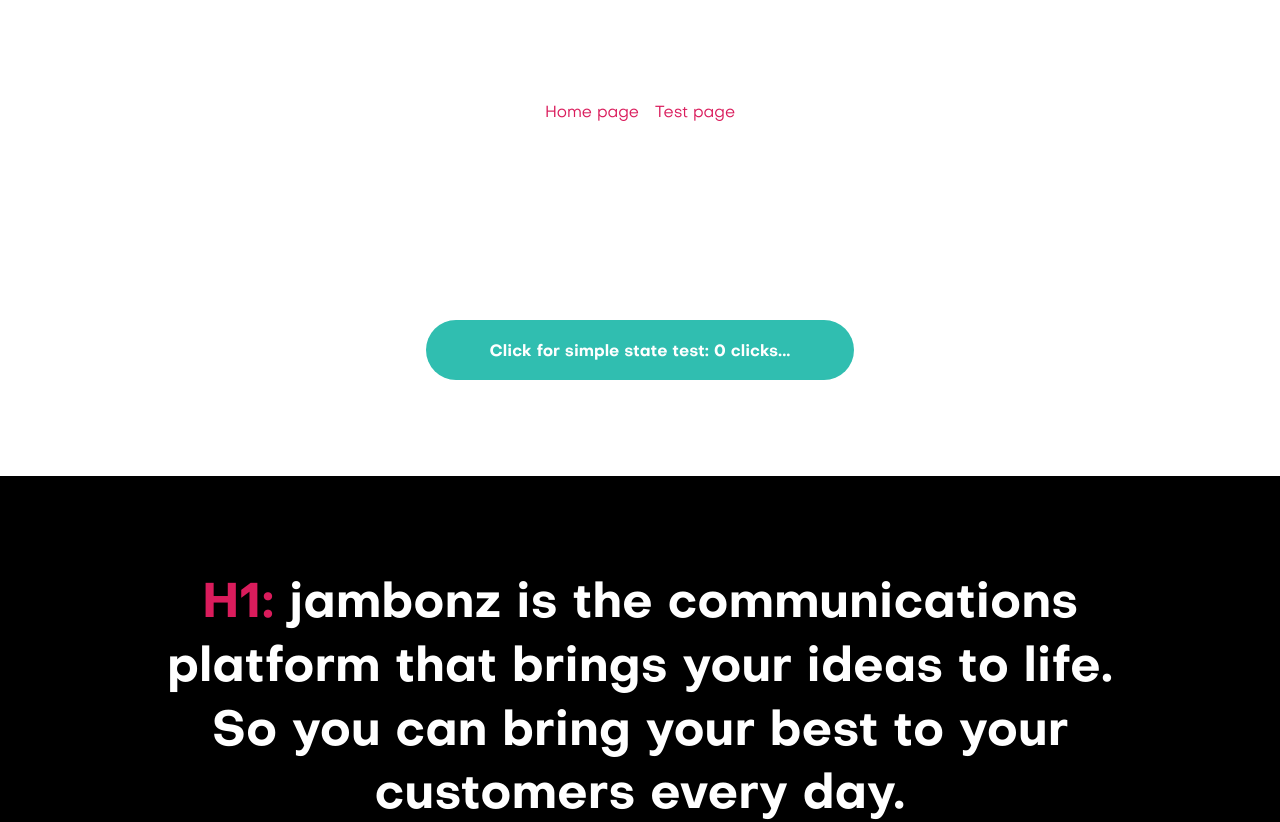
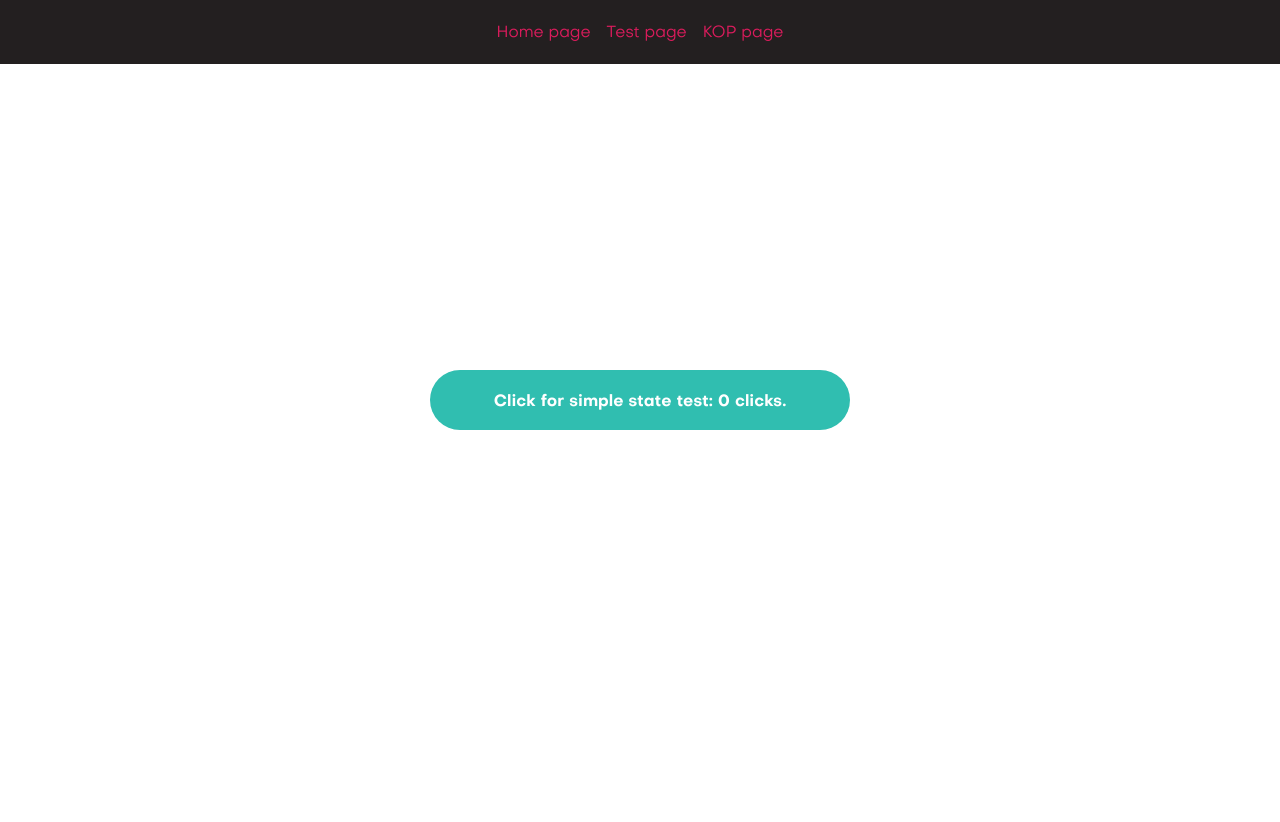
Before and after one commit to jambonz/jambonz-ui, a React app: page / in a window 1280 px wide. Shown: the top 822 px of the page. After the commit the page ends 800 px from the top, so only its background shows below. Built offline with nearby package versions, Linux system fonts and the light colour scheme; the HTML template or start-up script is replaced by a standard one.

Commit message:
flex ico svg and test-app updates

```diff
--- a/src/js/button.tsx
+++ b/src/js/button.tsx
@@ -56,7 +56,6 @@
   const { small = false, subStyle, mainStyle, ...restProps } = props;
   const classes: ClassNameMap = {
     'btn': true,
-    [`btn--${mainStyle}`]: true,
   };
 
   if (mainStyle) {
--- a/src/styles/_icons.scss
+++ b/src/styles/_icons.scss
@@ -5,12 +5,13 @@
 }
 
 .ico {
-  display: inline-block;
+  display: inline-flex;
+  justify-content: center;
+  align-items: center;
   background-color: vars.$jambonz;
   width: vars.$icon-size-1;
   height: vars.$icon-size-1;
   border-radius: 100%;
-  position: relative;
 
   @media (max-width: vars.$width-mobile) {
     width: vars.$icon-size-2;
@@ -19,10 +20,6 @@
 
   svg {
     stroke: vars.$white;
-    position: absolute;
-    left: 50%;
-    top: 50%;
-    transform: translate(-50%, -50%);
     width: 22px;
     height: 22px;
 
--- a/test-app/src/app.tsx
+++ b/test-app/src/app.tsx
@@ -10,8 +10,9 @@
 } from 'react-router-dom';
 
 /** Local imports */
-import HomePage from './home';
-import TestPage from './test';
+import KOPPage from './pages/kop';
+import HomePage from './pages/home';
+import TestPage from './pages/test';
 import { StateProvider } from './state';
 
 /** Style imports */
@@ -19,7 +20,7 @@
 
 const AppLayout = () => (
   <>
-    <nav className="wrap pad" style={{ textAlign: 'center' }}>
+    <nav className="wrap bg--dark" style={{ textAlign: 'center', paddingTop: '16px', paddingBottom: '16px', position: 'sticky', top: 0 }}>
       <ul style={{ display: 'flex', justifyContent: 'center' }}>
         <li style={{ padding: '8px' }}>
           <Link to="/">Home page</Link>
@@ -27,9 +28,14 @@
         <li style={{ padding: '8px' }}>
           <Link to="/test">Test page</Link>
         </li>
+        <li style={{ padding: '8px' }}>
+          <Link to="/kop">KOP page</Link>
+        </li>
       </ul>
     </nav>
-    <Outlet />
+    <main>
+      <Outlet />
+    </main>
   </>
 );
 
@@ -41,6 +47,7 @@
           <Route path="/" element={<AppLayout />}>
             <Route index element={<HomePage />} />
             <Route path="test" element={<TestPage />} />
+            <Route path="kop" element={<KOPPage />} />
           </Route>
         </Routes>
       </BrowserRouter>
--- a/test-app/src/home.tsx
+++ b/test-app/src/pages/home.tsx
@@ -1,12 +1,9 @@
 /** Dep imports */
 import React from 'react';
-// import { Link } from 'react-router-dom';
 
 /** Local imports */
-import { Icons } from './icons';
-import { Button } from '../../src/js/index';
-import { KitOfParts } from './kop';
-import { useAppState } from './state';
+import { Button } from '../../../src/js/index';
+import { useAppState } from '../state';
 
 export const HomePage = () => {
   const { state, dispatch } = useAppState();
@@ -16,16 +13,25 @@
   };
 
   return (
-    <div className="homepage" style={{ textAlign: 'center' }}>
+    <section style={{
+      position: 'absolute',
+      top: 0,
+      width: '100%',
+      height: '100vh',
+      display: 'flex',
+      justifyContent: 'center',
+      alignItems: 'center',
+      textAlign: 'center',
+      zIndex: -1
+    }}>
       <div className="wrap">
         <div className="pad">
           <Button onClick={handleClick} subStyle="teal">
-            Click for simple state test: {state.clicks} clicks...
+            Click for simple state test: {state.clicks} clicks.
           </Button>
         </div>
       </div>
-      <KitOfParts Icons={Icons} />
-    </div>
+    </section>
   );
 };
 
--- a/test-app/src/kop.tsx
+++ b/test-app/src/pages/kop.tsx
@@ -1,10 +1,8 @@
 /** Peer dep imports */
 import React from 'react';
 
-/** Type imports */
-import type { IconsMap } from './icons';
-
 /** Local imports */
+import { Icons } from '../icons';
 import {
   P,
   M,
@@ -20,20 +18,16 @@
   Button,
   IconGroup,
   ButtonGroup,
-} from '../../src/js/index';
+} from '../../../src/js/index';
 
 const textString = `
   jambonz is the communications platform that brings your ideas to life.
   So you can bring your best to your customers every day.
 `;
 
-type KitOfPartsProps = {
-  Icons: IconsMap;
-};
-
-export function KitOfParts({ Icons }: KitOfPartsProps) {
+export const KOPPage = () => {
   return (
-    <div className="kop" style={{ textAlign: 'center' }}>
+    <section style={{ textAlign: 'center' }}>
       {/** Typography */}
       <div className="kop__typography">
         <div className="pad bg--black">
@@ -249,6 +243,8 @@
           </div>
         </div>
       </div>
-    </div>
+    </section>
   );
 }
+
+export default KOPPage;
--- /dev/null
+++ b/test-app/src/pages/test.tsx
@@ -0,0 +1,32 @@
+/** Dep imports */
+import React from 'react';
+
+/** Local imports */
+import { P } from '../../../src/js/index';
+import { useAppState } from '../state';
+
+export const TestPage = () => {
+  const { state } = useAppState();
+
+  return (
+    <section style={{
+      position: 'absolute',
+      top: 0,
+      width: '100%',
+      height: '100vh',
+      display: 'flex',
+      justifyContent: 'center',
+      alignItems: 'center',
+      textAlign: 'center',
+      zIndex: -1
+    }}>
+      <div className="wrap">
+        <div className="pad">
+          <P>There are <span>{state.clicks}</span> clicks persisted in global state.</P>
+        </div>
+      </div>
+    </section>
+  );
+};
+
+export default TestPage;
--- a/test-app/src/test.tsx
+++ /dev/null
@@ -1,22 +0,0 @@
-/** Dep imports */
-import React from 'react';
-
-/** Local imports */
-import { P } from '../../src/js/index';
-import { useAppState } from './state';
-
-export const TestPage = () => {
-  const { state } = useAppState();
-
-  return (
-    <div className="homepage" style={{ textAlign: 'center' }}>
-      <div className="wrap">
-        <div className="pad">
-          <P>There have been: {state.clicks} clicks...</P>
-        </div>
-      </div>
-    </div>
-  );
-};
-
-export default TestPage;
```
Also changed, not shown: test-app/index.html (+5 -3 lines), 1 other file (tests, documents, lock files or other folders).
